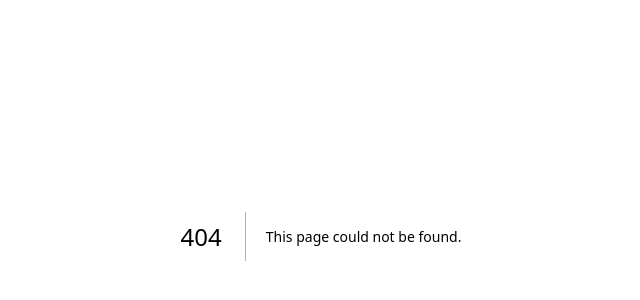
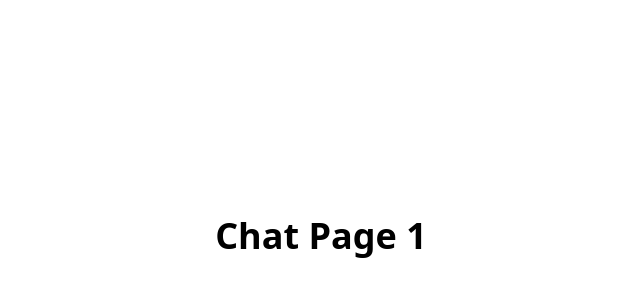
Before and after one commit to Ayomide-Philip/E2E, a Next.js app: page /chat/1 in a window 1280 px wide. Before the commit this address had no page. Shown: the part 164-464 px from the top of the page, without its empty margins (319-959 px from the left). Built offline with nearby package versions, Linux system fonts and the light colour scheme.

Commit message:
updating my codebase

```diff
--- /dev/null
+++ b/app/chat/[id]/page.tsx
@@ -0,0 +1,8 @@
+export default async function Page({ params }: { params: { id: string } }) {
+  const { id } = await params;
+  return (
+    <div className="flex items-center justify-center h-screen">
+      <h1 className="text-4xl font-bold">Chat Page {id}</h1>
+    </div>
+  );
+}
--- a/app/page.tsx
+++ b/app/page.tsx
@@ -1,6 +1,7 @@
 "use client";
 
 import Toggle from "@/components/Toggle";
+import generateRoomId from "@/lib/generatingRoomId";
 import { motion, Variants } from "framer-motion";
 
 export default function Home() {
@@ -16,6 +17,9 @@ export default function Home() {
   socket.onopen = () => {
     socket.send(JSON.stringify({ message: "Hello, server!", type: "message" }));
   };
+
+  const roomId = generateRoomId();
+  console.log(roomId);
 
   const floatingVariants: Variants = {
     initial: { y: 0 },
--- /dev/null
+++ b/lib/generatingRoomId.ts
@@ -0,0 +1,3 @@
+export default function generateRoomId(): string {
+  return crypto.randomUUID();
+}
```
